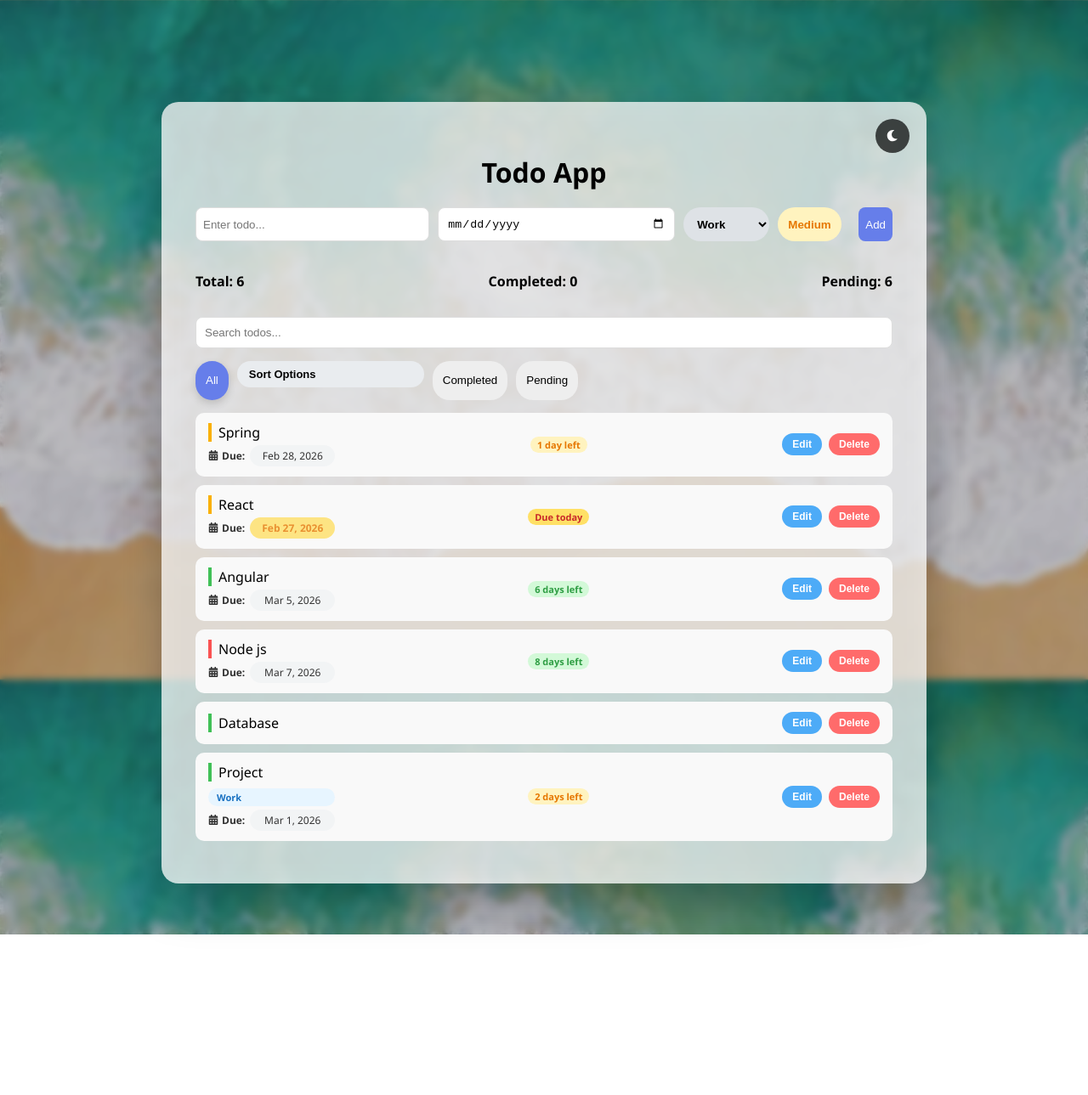
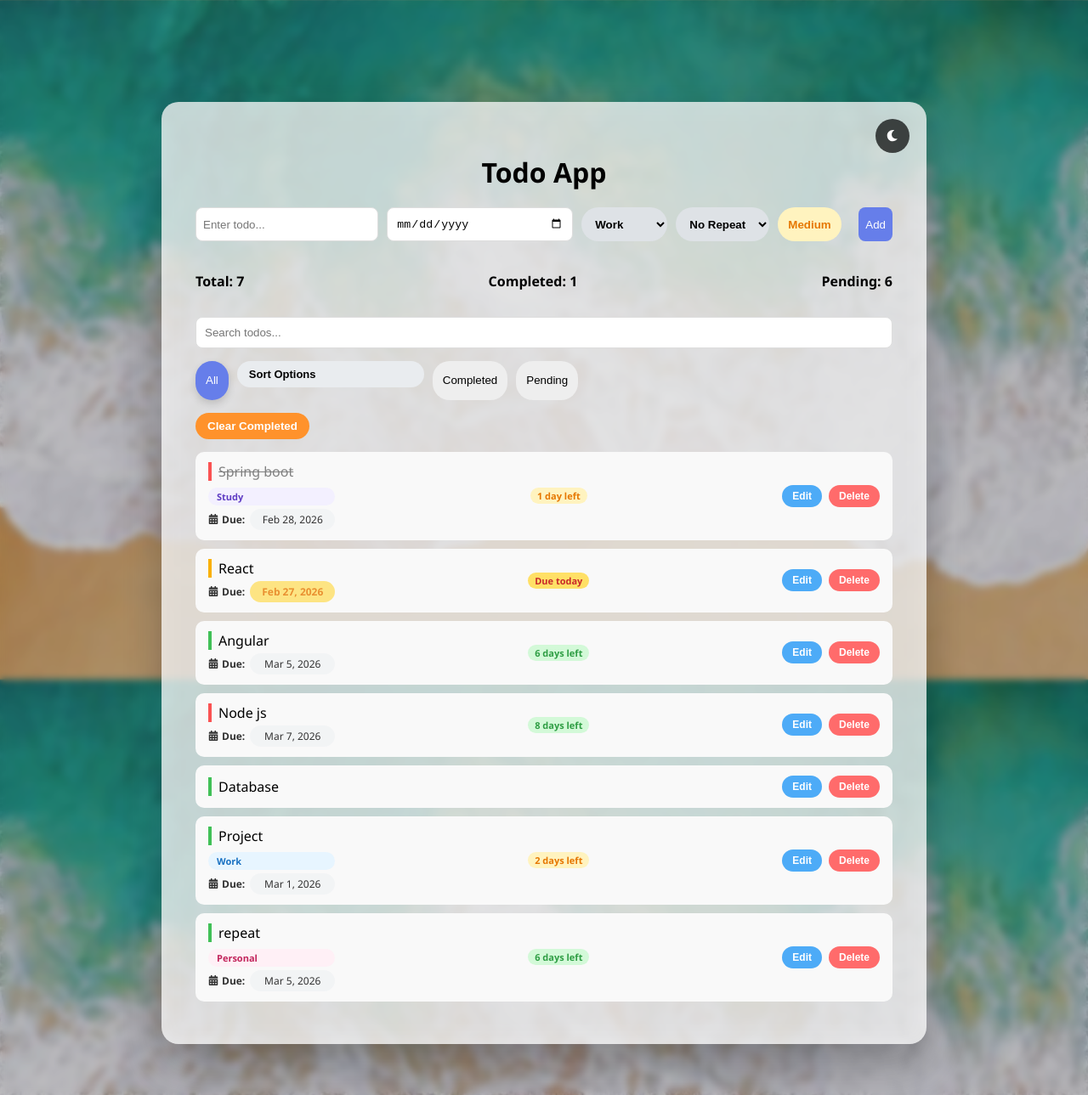
Before and after one commit to nishanthkumarbs/ToDo, a React (Vite) app: page / in a window 1280 px wide. Shown: the whole page at 85% size. Before the commit the page ends 1100 px from the top, so only its background shows below. Built offline with nearby package versions, Linux system fonts and the light colour scheme; data requests are answered from the project's data file.

Commit message:
Update sidebar with repeat feature

```diff
--- a/db.json
+++ b/db.json
@@ -2,10 +2,11 @@
   "todos": [
     {
       "id": "d113",
-      "title": "Spring",
-      "completed": false,
-      "priority": "medium",
-      "dueDate": "2026-02-28"
+      "title": "Spring boot",
+      "completed": true,
+      "priority": "high",
+      "dueDate": "2026-02-28",
+      "category": "study"
     },
     {
       "id": "c80b",
@@ -42,6 +43,15 @@
       "priority": "low",
       "dueDate": "2026-03-01",
       "category": "work"
+    },
+    {
+      "id": "2c2f",
+      "title": "repeat",
+      "completed": false,
+      "priority": "low",
+      "dueDate": "2026-03-05",
+      "category": "personal",
+      "repeat": "weekly"
     }
   ]
 }
--- a/src/App.jsx
+++ b/src/App.jsx
@@ -217,6 +217,7 @@ function App() {
       <TaskSidebar
         selectedTask={selectedTask}
         closeSidebar={() => setSelectedTask(null)}
+        refreshTodos={fetchTodos}
       />
     </>
 
--- a/src/components/TaskSidebar.jsx
+++ b/src/components/TaskSidebar.jsx
@@ -1,14 +1,115 @@
+import { useState, useEffect } from "react";
+import { updateTodo } from "../services/api";
 import { FaCalendarAlt, FaTag, FaFlag } from "react-icons/fa";
 
-const TaskSidebar = ({ selectedTask, closeSidebar }) => {
+const TaskSidebar = ({ selectedTask, closeSidebar, refreshTodos }) => {
+    // ✅ All hooks must be at top level
+    const [isEditing, setIsEditing] = useState(false);
+    const [title, setTitle] = useState("");
+    const [dueDate, setDueDate] = useState("");
+    const [category, setCategory] = useState("work");
+    const [priority, setPriority] = useState("medium");
+    const [repeat, setRepeat] = useState("none");
+
+    // ✅ Sync state when selectedTask changes
+    useEffect(() => {
+        if (selectedTask) {
+            setTitle(selectedTask.title || "");
+            setDueDate(selectedTask.dueDate || "");
+            setCategory(selectedTask.category || "work");
+            setPriority(selectedTask.priority || "medium");
+            setIsEditing(false);
+            setRepeat(selectedTask.repeat || "none");
+        }
+    }, [selectedTask]);
+
+    // ✅ Only after hooks
     if (!selectedTask) return null;
 
+    const handleSave = async () => {
+        await updateTodo(selectedTask.id, {
+            ...selectedTask,
+            title,
+            dueDate,
+            category,
+            repeat,
+            priority
+        });
+
+        refreshTodos();
+        setIsEditing(false);
+    };
+
     return (
-        <div className="sidebar">
+        <div className="sidebar-overlay" onClick={closeSidebar}>
+            <div
+                className="sidebar"
+                onClick={(e) => e.stopPropagation()} // prevent closing when clicking inside
+            >
                 <button className="close-btn" onClick={closeSidebar}>
                     ✖
                 </button>
 
+                {isEditing ? (
+                    <>
+                        <input
+                            value={title}
+                            onChange={(e) => setTitle(e.target.value)}
+                            className="sidebar-input"
+                        />
+
+                        <input
+                            type="date"
+                            value={dueDate}
+                            onChange={(e) => setDueDate(e.target.value)}
+                            className="sidebar-input"
+                        />
+
+                        <select
+                            value={category}
+                            onChange={(e) => setCategory(e.target.value)}
+                            className="sidebar-input"
+                        >
+                            <option value="work">Work</option>
+                            <option value="personal">Personal</option>
+                            <option value="study">Study</option>
+                            <option value="health">Health</option>
+                        </select>
+
+                        <select
+                            value={priority}
+                            onChange={(e) => setPriority(e.target.value)}
+                            className="sidebar-input"
+                        >
+                            <option value="low">Low</option>
+                            <option value="medium">Medium</option>
+                            <option value="high">High</option>
+                        </select>
+
+                        <div className="sidebar-section">
+                            <span>Repeat:</span>
+                            <span style={{ textTransform: "capitalize" }}>
+                                {selectedTask.repeat || "None"}
+                            </span>
+                        </div>
+
+                        <select
+                            value={repeat}
+                            onChange={(e) => setRepeat(e.target.value)}
+                            className="sidebar-input"
+                        >
+                            <option value="none">No Repeat</option>
+                            <option value="daily">Daily</option>
+                            <option value="weekly">Weekly</option>
+                            <option value="monthly">Monthly</option>
+                        </select>
+
+                        <button className="save-btn" onClick={handleSave}>
+                            Save Changes
+                        </button>
+                    </>
+                ) : (
+                    <>
                         <h2>{selectedTask.title}</h2>
 
                         <div className="sidebar-section">
@@ -26,22 +127,22 @@ const TaskSidebar = ({ selectedTask, closeSidebar }) => {
 
                         <div className="sidebar-section">
                             <FaTag />
-                <span style={{ textTransform: "capitalize" }}>
-                    {selectedTask.category || "No category"}
-                </span>
+                            <span>{selectedTask.category}</span>
                         </div>
 
                         <div className="sidebar-section">
                             <FaFlag />
-                <span style={{ textTransform: "capitalize" }}>
-                    {selectedTask.priority || "No priority"}
-                </span>
+                            <span>{selectedTask.priority}</span>
                         </div>
 
-            <div className="sidebar-section">
-                <span>
-                    Status: {selectedTask.completed ? "Completed" : "Pending"}
-                </span>
+                        <button
+                            className="edit-btn"
+                            onClick={() => setIsEditing(true)}
+                        >
+                            Edit Task
+                        </button>
+                    </>
+                )}
             </div>
         </div>
     );
--- a/src/components/TodoForm.jsx
+++ b/src/components/TodoForm.jsx
@@ -6,6 +6,7 @@ const TodoForm = ({ fetchTodos }) => {
     const [priority, setPriority] = useState("medium");
     const [dueDate, setDueDate] = useState("");
     const [category, setCategory] = useState("work");
+    const [repeat, setRepeat] = useState("none");
 
     const handleSubmit = async (e) => {
         e.preventDefault();
@@ -14,16 +15,18 @@ const TodoForm = ({ fetchTodos }) => {
 
         try {
             await createTodo({
-                title: title,
+                title,
                 completed: false,
-                priority: priority,
-                dueDate: dueDate,
-                category: category
+                priority,
+                dueDate,
+                category,
+                repeat
             });
 
             setTitle("");
             setDueDate("");
             setCategory("work");
+            setRepeat("none");
             fetchTodos(); // refresh list
         } catch (error) {
             console.error("Error adding todo:", error);
@@ -55,6 +58,17 @@ const TodoForm = ({ fetchTodos }) => {
             </select>
 
             <select
+                value={repeat}
+                onChange={(e) => setRepeat(e.target.value)}
+                className="category-select"
+            >
+                <option value="none">No Repeat</option>
+                <option value="daily">Daily</option>
+                <option value="weekly">Weekly</option>
+                <option value="monthly">Monthly</option>
+            </select>
+
+            <select
                 className={`priority-select prioritys-${priority}`}
                 value={priority}
                 onChange={(e) => setPriority(e.target.value)}
--- a/src/styles/App.css
+++ b/src/styles/App.css
@@ -795,3 +795,75 @@ button {
 .dark .sidebar-section {
     background: #2a2a2a;
 }
+
+.sidebar-input {
+    padding: 8px 10px;
+    border-radius: 8px;
+    border: 1px solid #ddd;
+    width: 100%;
+}
+
+.sidebar .save-btn {
+    margin-top: 10px;
+    width: 100%;
+}
+
+.dark .sidebar-input {
+    background: #333;
+    color: white;
+    border: 1px solid #555;
+}
+
+/* Sidebar Backdrop */
+.sidebar-overlay {
+    position: fixed;
+    inset: 0;
+
+    background: rgba(0, 0, 0, 0.5);
+    backdrop-filter: blur(4px);
+
+    display: flex;
+    justify-content: flex-end;
+
+    z-index: 999;
+    animation: fadeIn 0.2s ease;
+}
+
+/* Sidebar Slide Animation */
+.sidebar {
+    width: 400px;
+    height: 100vh;
+
+    background: white;
+    padding: 30px;
+
+    box-shadow: -10px 0 30px rgba(0, 0, 0, 0.2);
+
+    animation: slideIn 0.3s ease forwards;
+}
+
+/* Animations */
+@keyframes slideIn {
+    from {
+        transform: translateX(100%);
+    }
+
+    to {
+        transform: translateX(0);
+    }
+}
+
+@keyframes fadeIn {
+    from {
+        opacity: 0;
+    }
+
+    to {
+        opacity: 1;
+    }
+}
+
+.dark .sidebar {
+    background: #1e1e1e;
+    color: white;
+}
```
Lines whose indentation alone changed are shown as unchanged.
